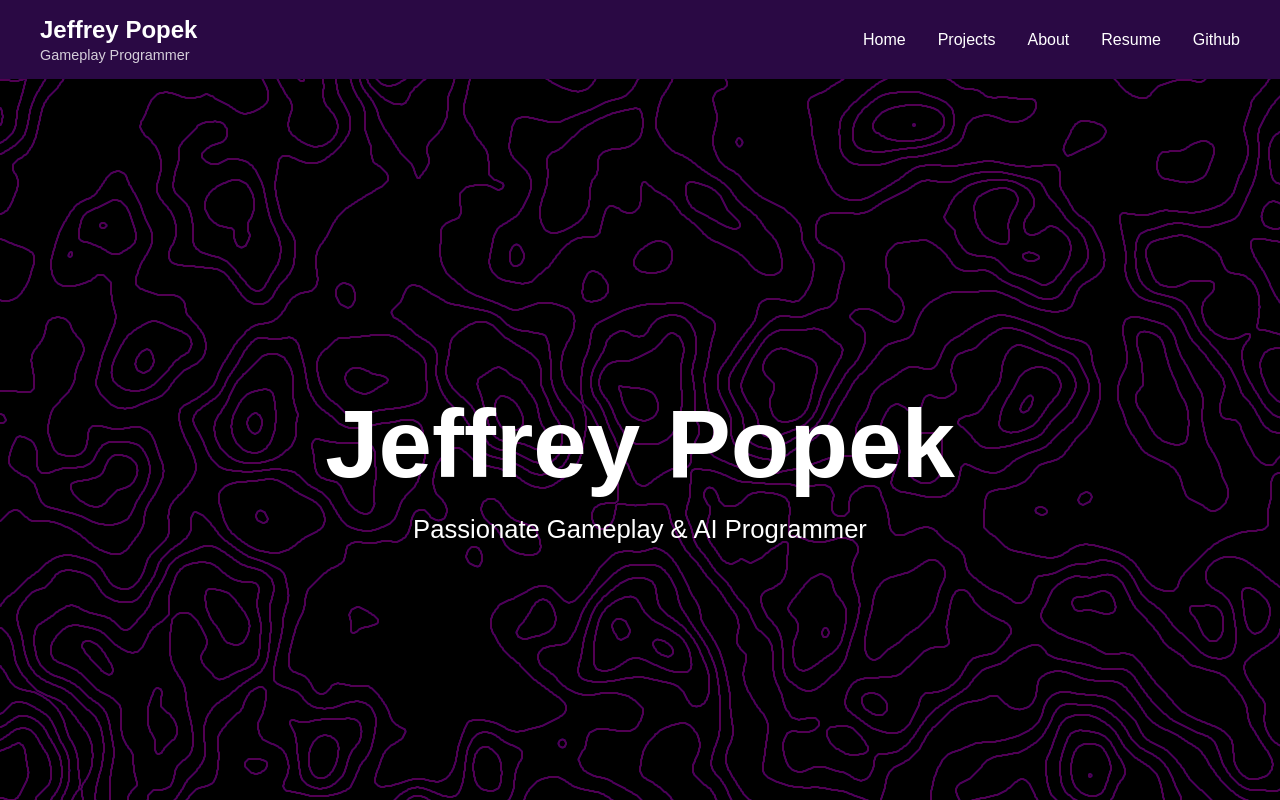
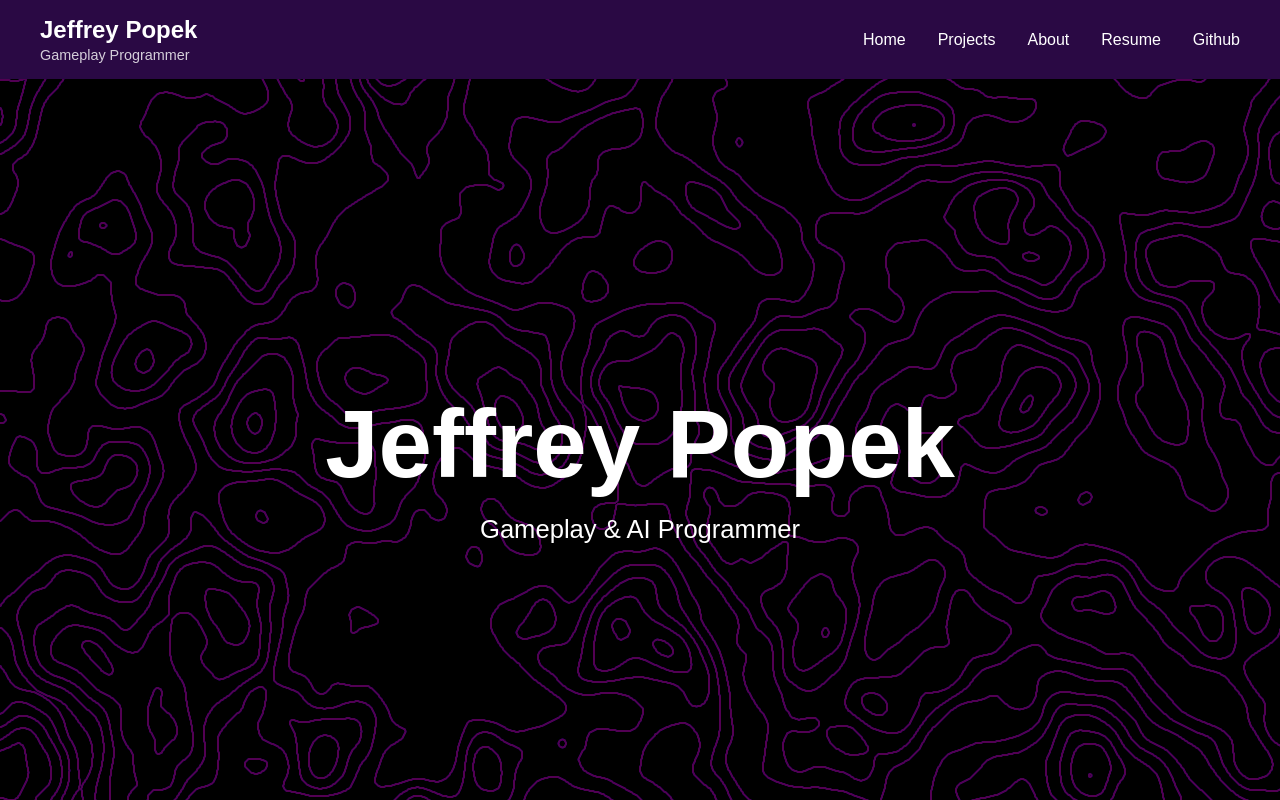
Before and after one commit to JeffreyPopek/jeffreypopek.github.io, a plain HTML site: page index.html in a window 1280 px wide. Shown: the top 800 px of the page. Drawn offline with Linux system fonts and the light colour scheme.

Commit message:
Updated Index
changed subtitle under my name on the main page

```diff
--- a/index.html
+++ b/index.html
@@ -347,7 +347,7 @@
             <section class="hero">
                 <div>
                     <h1>Jeffrey Popek</h1>
-                    <p>Passionate Gameplay & AI Programmer</p>
+                    <p>Gameplay & AI Programmer</p>
                 </div>
             </section>
 <!--
```
